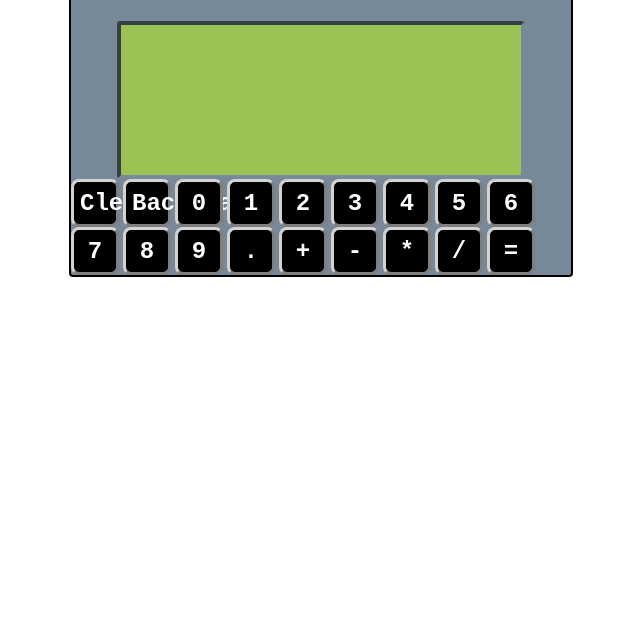
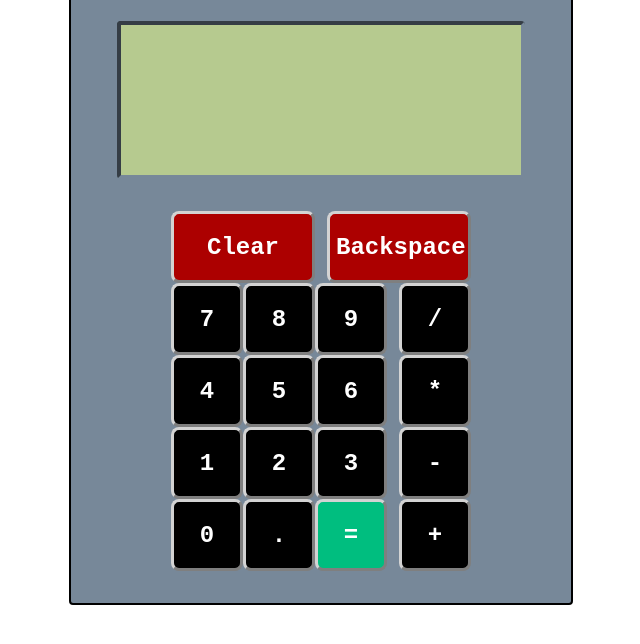
Before and after one commit to mmcav/odin-calculator, a plain HTML site: page index.html in a window 1280 px wide. Shown: the part 78-722 px from the top of the page, without its empty margins (319-959 px from the left). Drawn offline with Linux system fonts and the light colour scheme.

Commit message:
Finished setting the style for the buttons Edited style.css, and now the calculator style is actually done. (until I figure out what else to change/fix later) Edited index.html to better organize the button order. Edited script.js to "fix" the keydown events for the newly arranged buttons, due to how querySelectorAll works.

```diff
--- a/index.html
+++ b/index.html
@@ -16,24 +16,32 @@
             <p id="operand-bottom"></p>
         </div>
         <div id="btn-container">
+            <div id="btn-container-head">
                 <button id="clear">Clear</button>
                 <button id="backspace">Backspace</button>
-            <button name="btn-num" value="0">0</button>
+            </div>
+            <div id="btn-container-body">
+                <div id="btn-container-nums">
+                    <button name="btn-num" value="7">7</button>
+                    <button name="btn-num" value="8">8</button>
+                    <button name="btn-num" value="9">9</button>
+                    <button name="btn-num" value="4">4</button>
+                    <button name="btn-num" value="5">5</button>
+                    <button name="btn-num" value="6">6</button>
                     <button name="btn-num" value="1">1</button>
                     <button name="btn-num" value="2">2</button>
                     <button name="btn-num" value="3">3</button>
-            <button name="btn-num" value="4">4</button>
-            <button name="btn-num" value="5">5</button>
-            <button name="btn-num" value="6">6</button>
-            <button name="btn-num" value="7">7</button>
-            <button name="btn-num" value="8">8</button>
-            <button name="btn-num" value="9">9</button>
+                    <button name="btn-num" value="0">0</button>
                     <button id="point">.</button>
+                    <button id="equal">=</button>
+                </div>
+                <div id="btn-container-ops">
+                    <button name="btn-op" value="divide">/</button>
+                    <button name="btn-op" value="multiply">*</button>
+                    <button name="btn-op" value="subtract">-</button>
                     <button name="btn-op" value="add">+</button>
-            <button name="btn-op" value="subtract">-</button>
-            <button name="btn-op" value="multiply">*</button>
-            <button name="btn-op" value="divide">/</button>
-            <button id="equal">=</button>
+                </div>
+            </div>
         </div>
     </div>
 
--- a/script.js
+++ b/script.js
@@ -130,34 +130,34 @@ document.addEventListener('keydown', (e) => {
             btnClear.click();
             break;
         case '0':
+            btnNums[9].click();
+            break;
+        case '1':
+            btnNums[6].click();
+            break;
+        case '2':
+            btnNums[7].click();
+            break;
+        case '3':
+            btnNums[8].click();
+            break;
+        case '4':
+            btnNums[3].click();
+            break;
+        case '5':
+            btnNums[4].click();
+            break;
+        case '6':
+            btnNums[5].click();
+            break;
+        case '7':
             btnNums[0].click();
             break;
-        case '1':
+        case '8':
             btnNums[1].click();
             break;
-        case '2':
+        case '9':
             btnNums[2].click();
-            break;
-        case '3':
-            btnNums[3].click();
-            break;
-        case '4':
-            btnNums[4].click();
-            break;
-        case '5':
-            btnNums[5].click();
-            break;
-        case '6':
-            btnNums[6].click();
-            break;
-        case '7':
-            btnNums[7].click();
-            break;
-        case '8':
-            btnNums[8].click();
-            break;
-        case '9':
-            btnNums[9].click();
             break;
         case ',':
         case '.':
@@ -167,17 +167,17 @@ document.addEventListener('keydown', (e) => {
             btnBack.click();
             break;
         case '+':
-            btnOps[0].click();
+            btnOps[3].click();
             break;
         case '-':
-            btnOps[1].click();
+            btnOps[2].click();
             break;
         case '*':
-            btnOps[2].click();
+            btnOps[1].click();
             break;
         case '/':
             e.preventDefault();
-            btnOps[3].click();
+            btnOps[0].click();
             break;
         case '=':
         case 'Enter':
--- a/style.css
+++ b/style.css
@@ -21,7 +21,7 @@ h1 {
 }
 
 div#visor {
-    background-color: rgb(154, 194, 84);
+    background-color: rgb(182, 202, 143);
     border: 4px inset lightslategray;
     border-radius: 4px;
     height: 150px;
@@ -36,6 +36,35 @@ div#visor > p {
     text-align: right;
 }
 
+div#btn-container {
+    display: flex;
+    flex-direction: column;
+    margin: 32px 0;
+    max-width: 300px;
+    width: 80vw;
+}
+
+div#btn-container-head {
+    display: flex;
+    justify-content: space-between;
+}
+
+div#btn-container-body {
+    display: flex;
+    justify-content: center;
+}
+
+div#btn-container-nums {
+    display: flex;
+    justify-content: left;
+    flex-wrap: wrap;
+}
+
+div#btn-container-ops {
+    display: flex;
+    flex-direction: column;
+}
+
 button {
     background-color: black;
     border: 3px outset lightgray;
@@ -44,11 +73,32 @@ button {
     font-family: 'Courier New', Courier, monospace;
     font-size: 24px;
     font-weight: bold;
-    height: 48px;
-    width: 48px;
+    height: 72px;
+    width: 72px;
+}
+
+button:hover {
+    background-color: rgb(26, 26, 26);
 }
 
 button:active {
     border: 3px inset gray;
     border-radius: 8px;
 }
+
+button#clear, button#backspace {
+    background-color: rgb(172, 0, 0);
+    width: 144px;
+}
+
+button#clear:hover, button#backspace:hover {
+    background-color: rgb(172, 46, 46);
+}
+
+button#equal {
+    background-color: rgb(0, 190, 127);
+}
+
+button#equal:hover {
+    background-color: rgb(52, 165, 127);
+}
```
Lines whose indentation alone changed are shown as unchanged.
